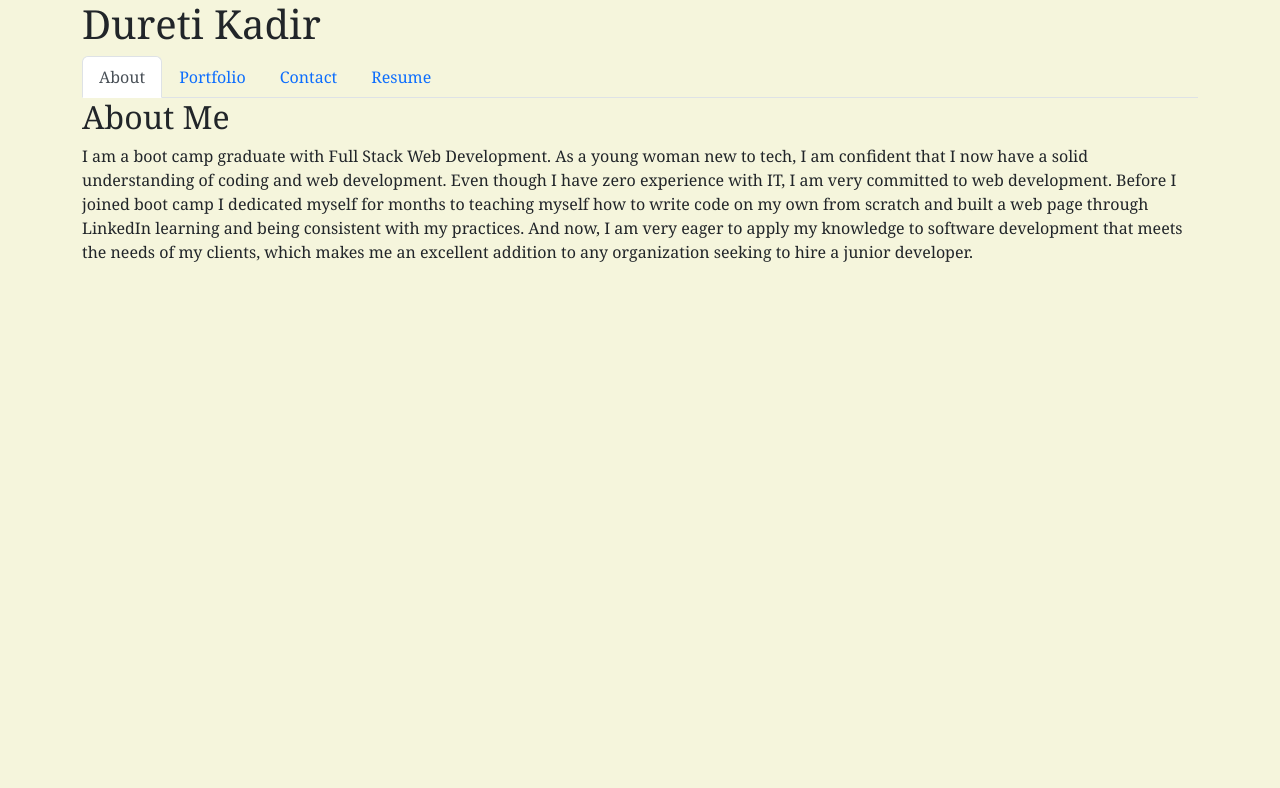
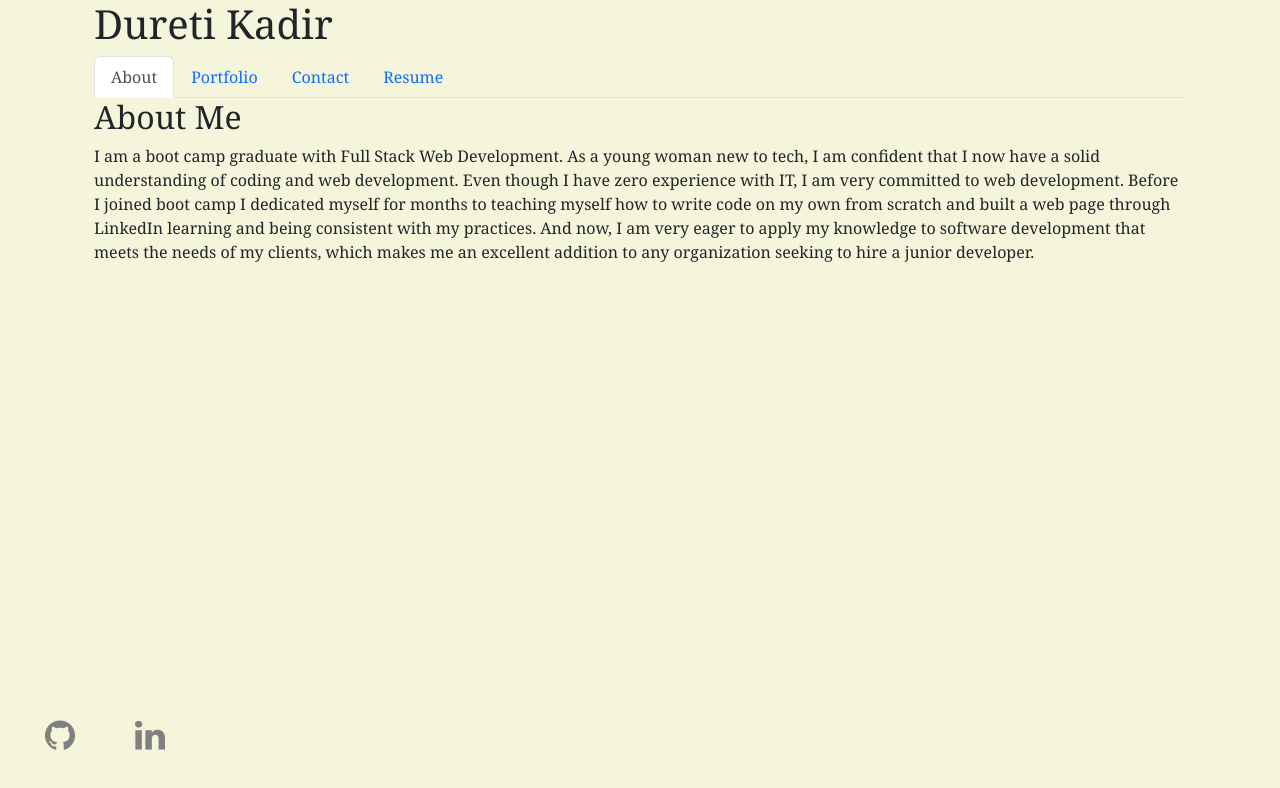
Before and after one commit to DuretiTilmo/React-Portfolio, a React (Create React App) app in the folder my-app/: page / in a window 1280 px wide. Shown: the top 788 px of the page. Built offline with nearby package versions, Linux system fonts and the light colour scheme.

Commit message:
fixed and styled the footer

```diff
--- a/my-app/src/App.css
+++ b/my-app/src/App.css
@@ -125,3 +125,15 @@
 /* .card-body:hover .overlay {
   opacity: 1;
 } */
+
+.footer {
+  position: fixed;
+  left: 0;
+  bottom: 0;
+  width: 100%;
+  text-align: center;
+  padding: 30px;
+}
+/* .footer a {
+  padding: 20px;
+} */
--- a/my-app/src/App.js
+++ b/my-app/src/App.js
@@ -3,8 +3,17 @@ import React from 'react';
 import './App.css';
 // import Navigation from './components/Navigation';
 import PortfolioContainer from './components/PortfolioContainer';
+import Footer from './components/pages/Footer';
 
+function App() {
+    return (
+        <div>
+        <div className="container">
+<PortfolioContainer />
+</div>
+             <Footer />
 
-const App = () => <PortfolioContainer />;
-
+             </div>
+);
+}
 export default App;
--- a/my-app/src/components/pages/Contact.js
+++ b/my-app/src/components/pages/Contact.js
@@ -20,7 +20,7 @@ export default function Contact(){
     e.preventDefault();
 
     if (!validateEmail(email)) {
-      setErrorMessage('Email is invalid');
+      setErrorMessage('Invalid Email Address! Please try again');
       return;
     }
   };
--- a/my-app/src/components/pages/Footer.js
+++ b/my-app/src/components/pages/Footer.js
@@ -1,14 +1,23 @@
 import React from 'react';
 
+const styles = {
+    footerStyle: {
+      fontSize: '35px',
+      paddingLeft: '60px',
+      float: 'left',
+      color: 'grey',
+    },
+};
 export default function Footer(){
     return (
-   < footer  className="w-100 mt-auto bg-secondary p-4">
+   < footer  className="w-100 mt-auto p-4">
         <div className="footer">
-            <a href="https://github.com/DuretiTilmo">Github  <i class='fa fa-github'></i>
+            <a href="https://github.com/DuretiTilmo">
+            <i style={styles.footerStyle} className='fa fa-github'></i>
 
             </a>
-            <a href="https://www.linkedin.com/in/dureti-kadir-4bb17724b/">Linkedin  <i class='fa fa-linkedn'></i>
-
+            <a href="https://www.linkedin.com/in/dureti-kadir-4bb17724b/">  <i class='fa fa-linkedn'></i>
+            <i style={styles.footerStyle} className="fa fa-linkedin"></i>
             </a>
         </div>
 
```
